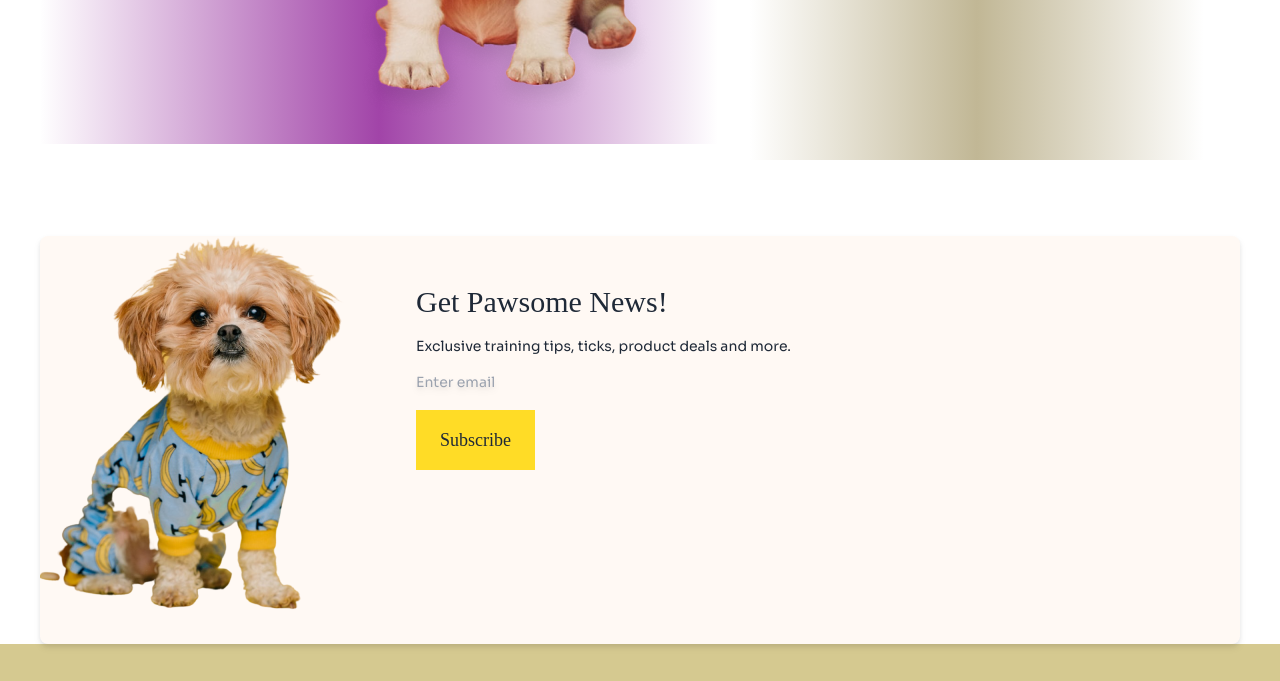
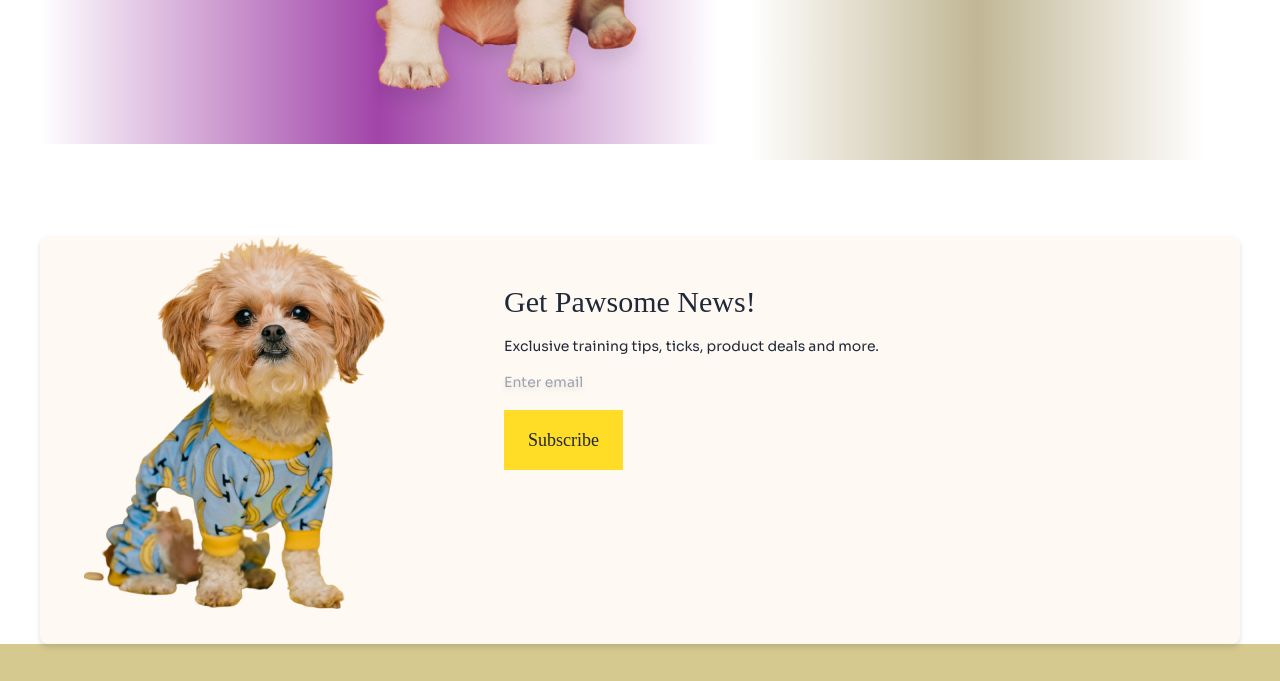
Before and after one commit to saju-79/assigment-3, a plain HTML site: page index.html in a window 1280 px wide. Shown: the part 1976-2657 px from the top of the page. Drawn offline with nearby package versions, Linux system fonts and the light colour scheme; a web font is replaced by a local one.

Commit message:
my-last-commit

```diff
--- a/index.html
+++ b/index.html
@@ -337,9 +337,9 @@
         </div>
     </section>
     <section class="mt-19 mt-5 space-y-4 relative  ">
-    <div class="  flex-row space-x-4 space-y-4 md:flex  lg:flex bg-[#FFF9F4] rounded-lg drop-shadow-md ">
+    <div class=" scroll-p flex-row space-x-4 space-y-4 md:flex  lg:flex bg-[#FFF9F4] rounded-lg drop-shadow-md ">
         <!--pic  -->
-        <div class="">
+        <div class="px-11">
               <img src="c1-assets/cute-pet-mid.png" alt="">
         </div>
         <!-- text -->
```
